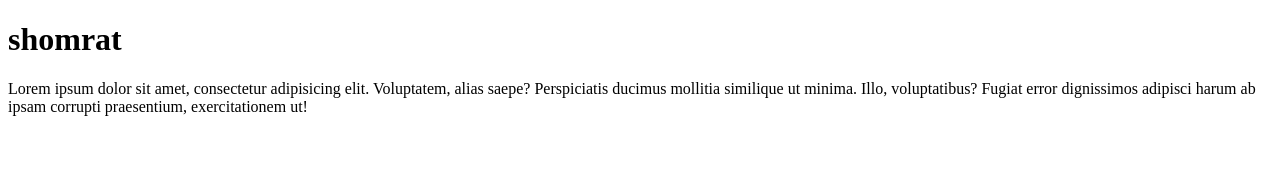
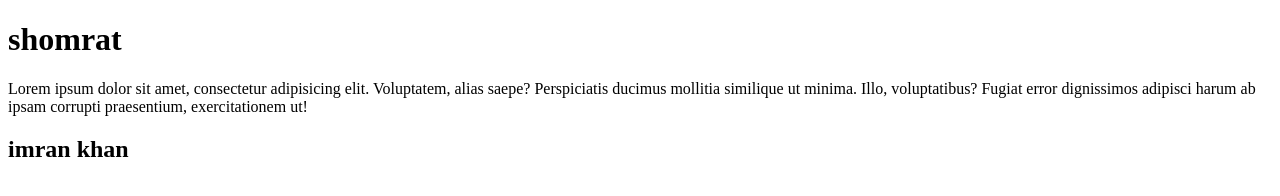
Before and after one commit to gias117/first-project, a plain HTML site: page index.html in a window 1280 px wide. Drawn offline with Linux system fonts and the light colour scheme.

Commit message:
Update index.html

```diff
--- a/index.html
+++ b/index.html
@@ -9,5 +9,6 @@
 <body>
     <h1>shomrat</h1>
     <p>Lorem ipsum dolor sit amet, consectetur adipisicing elit. Voluptatem, alias saepe? Perspiciatis ducimus mollitia similique ut minima. Illo, voluptatibus? Fugiat error dignissimos adipisci harum ab ipsam corrupti praesentium, exercitationem ut!</p>
+    <h2>imran khan</h2>
 </body>
 </html>
```
